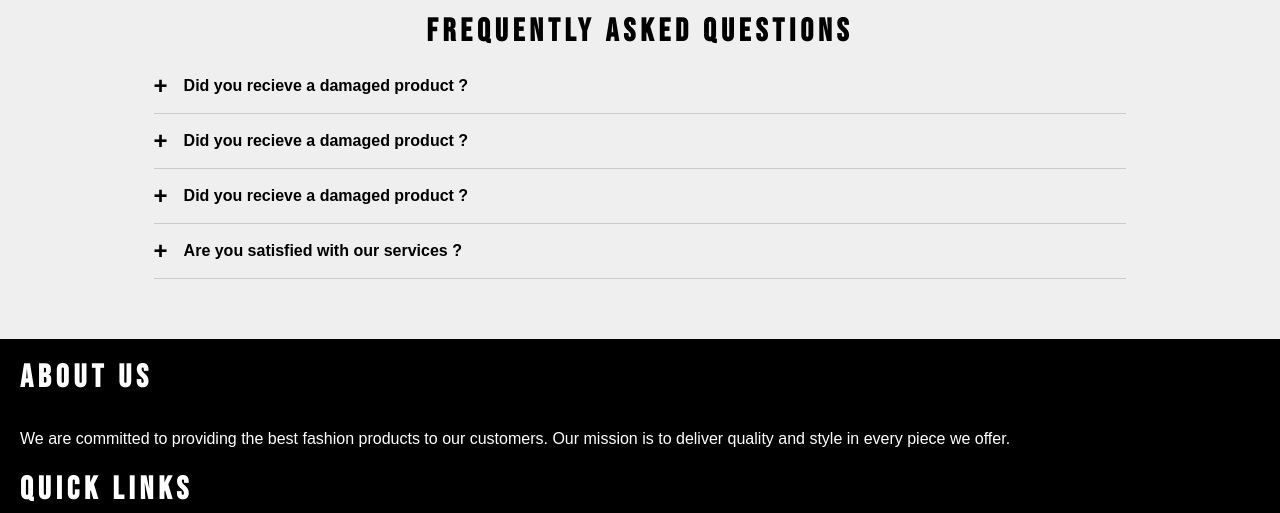
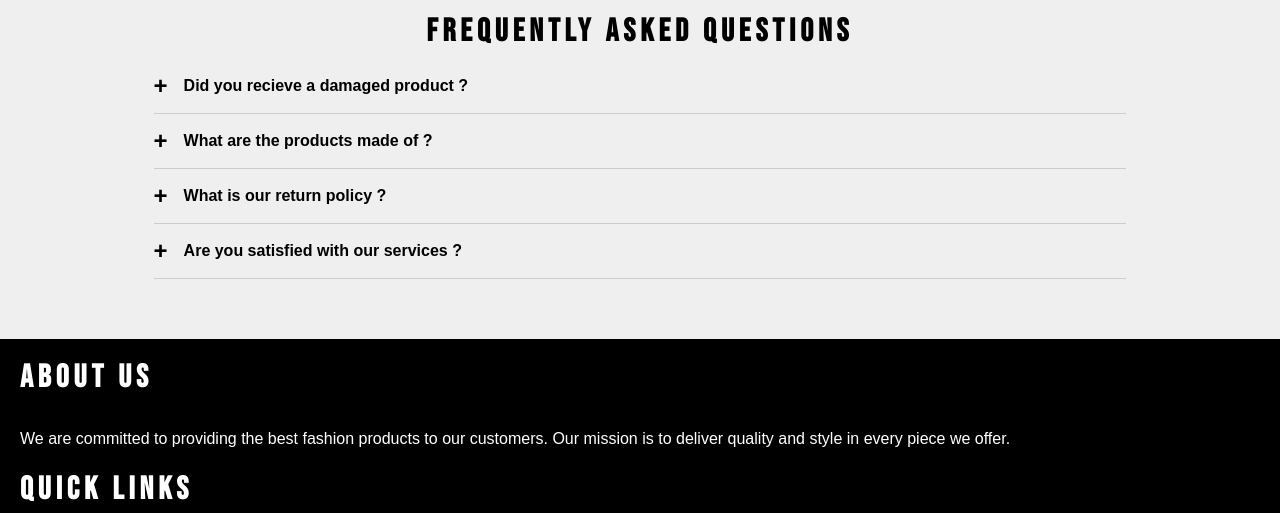
Before and after one commit to Raysin007/Responsive-Website, a plain HTML site: page index.html in a window 1280 px wide. Shown: the part 1300-1813 px from the top of the page. Drawn offline with nearby package versions, Linux system fonts and the light colour scheme; a web font is replaced by a local one.

Commit message:
Added content in FAQ section

```diff
--- a/index.html
+++ b/index.html
@@ -157,7 +157,7 @@
                 </li>
                 <li>
                     <input type="radio" name="accordian" id="second">
-                    <label for="second">Did you recieve a damaged product ?</label>
+                    <label for="second">What are the products made of ?</label>
                     <div class="content">
                         Lorem ipsum, dolor sit amet consectetur adipisicing elit. Voluptas cupiditate hic corrupti ipsam
                         numquam beatae? Vero nobis eius quo? Ipsa quisquam, blanditiis laborum neque quidem
@@ -167,7 +167,7 @@
                 </li>
                 <li>
                     <input type="radio" name="accordian" id="third">
-                    <label for="third">Did you recieve a damaged product ?</label>
+                    <label for="third">What is our return policy ?</label>
                     <div class="content">
                         Lorem ipsum, dolor sit amet consectetur adipisicing elit. Voluptas cupiditate hic corrupti ipsam
                         numquam beatae? Vero nobis eius quo? Ipsa quisquam, blanditiis laborum neque quidem
```
